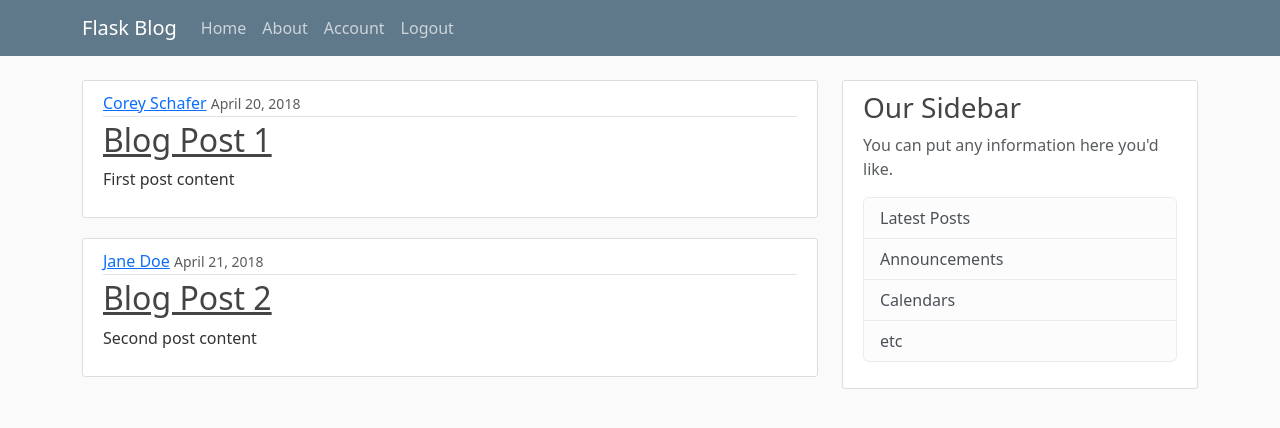
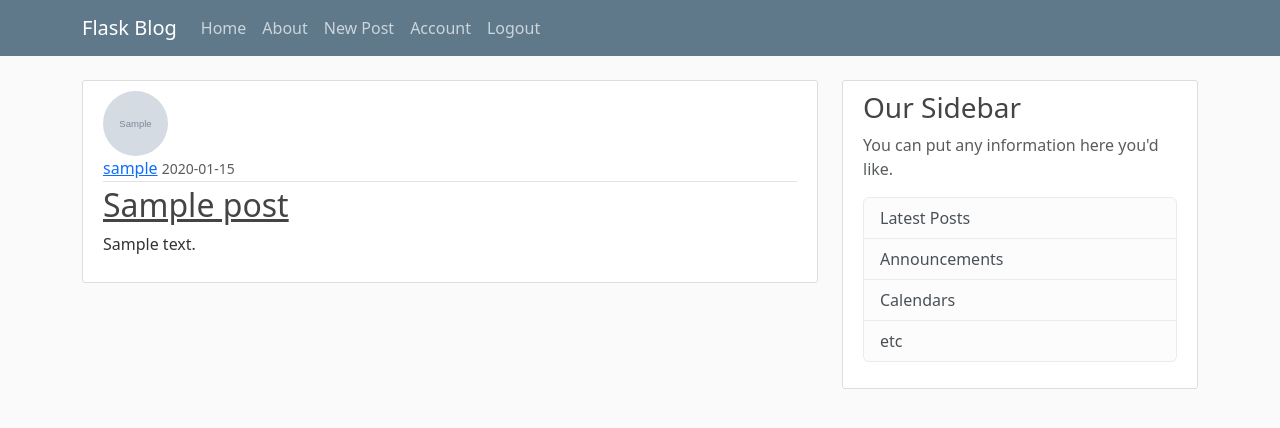
Before and after one commit to aminoxlhd/Blog, a Flask app: page / in a window 1280 px wide. Shown: the top 428 px of the page. Run offline with Flask 3, Linux system fonts and the light colour scheme; a user stored in the database is signed in; tables that the repository leaves empty hold one stand-in row (values such as "Sample post"); grey boxes marked "Sample" are stand-in pictures.

Commit message:
Add Create Post

```diff
--- a/flaskblog/routes.py
+++ b/flaskblog/routes.py
@@ -3,30 +3,15 @@ import secrets
 from PIL import Image
 from flask import render_template, url_for, flash, redirect, request
 from flaskblog import app, db, bcrypt
-from flaskblog.forms import RegistrationForm, LoginForm, UpdateAccountForm
+from flaskblog.forms import RegistrationForm, LoginForm, UpdateAccountForm, PostForm
 from flaskblog.models import User, Post
 from flask_login import login_user, current_user, logout_user, login_required
-
-
-posts = [
-    {
-        'author': 'Corey Schafer',
-        'title': 'Blog Post 1',
-        'content': 'First post content',
-        'date_posted': 'April 20, 2018'
-    },
-    {
-        'author': 'Jane Doe',
-        'title': 'Blog Post 2',
-        'content': 'Second post content',
-        'date_posted': 'April 21, 2018'
-    }
-]
 
 
 @app.route("/")
 @app.route("/home")
 def home():
+    posts = Post.query.all()
     return render_template('home.html', posts=posts)
 
 
@@ -105,3 +90,21 @@ def account():
     image_file = url_for('static', filename='profile_pics/' + current_user.image_file)
     return render_template('account.html', title='Account',
                            image_file=image_file, form=form)
+
+@app.route("/post/new", methods=['GET', 'POST'])
+@login_required
+def new_post():
+    form = PostForm()
+    if form.validate_on_submit():
+        post = Post(title=form.title.data, content=form.content.data, author=current_user)
+        db.session.add(post)
+        db.session.commit()
+        flash('Your Post Hase been Created', 'success')
+        return redirect(url_for('home'))
+    return render_template('create_post.html', title='New Post', form=form)
+
+
+@app.route("/post/<int:post_id>")
+def post(post_id):
+    post = Post.query.get_or_404(post_id)
+    return render_template('post.html', title=post.title, post=post)
--- a/flaskblog/templates/home.html
+++ b/flaskblog/templates/home.html
@@ -2,12 +2,13 @@
 {% block content %}
     {% for post in posts %}
         <article class="media content-section">
+            <img class="rounded-circle article-img" src="{{ url_for('static', filename='profile_pics/' + post.author.image_file) }}">
           <div class="media-body">
             <div class="article-metadata">
-              <a class="mr-2" href="#">{{ post.author }}</a>
-              <small class="text-muted">{{ post.date_posted }}</small>
+              <a class="mr-2" href="#">{{ post.author.username }}</a>
+              <small class="text-muted">{{ post.date_posted.strftime('%Y-%m-%d') }}</small>
             </div>
-            <h2><a class="article-title" href="#">{{ post.title }}</a></h2>
+            <h2><a class="article-title" href="{{ url_for('post', post_id=post.id) }}">{{ post.title }}</a></h2>
             <p class="article-content">{{ post.content }}</p>
           </div>
         </article>
--- a/flaskblog/templates/layout.html
+++ b/flaskblog/templates/layout.html
@@ -28,6 +28,7 @@
             <!-- Navbar Right Side -->
             <div class="navbar-nav">
                 {% if current_user.is_authenticated %}
+                    <a class="nav-item nav-link" href="{{ url_for('new_post') }}">New Post</a>
                     <a class="nav-item nav-link" href="{{ url_for('account') }}">Account</a>
                     <a class="nav-item nav-link" href="{{ url_for('logout') }}">Logout</a>
                 {% else %}
```
Also changed, not shown: flaskblog/forms.py (+7 -1 lines), flaskblog/templates/create_post.html (added, +40 -0 lines), flaskblog/templates/post.html (added, +14 -0 lines).
